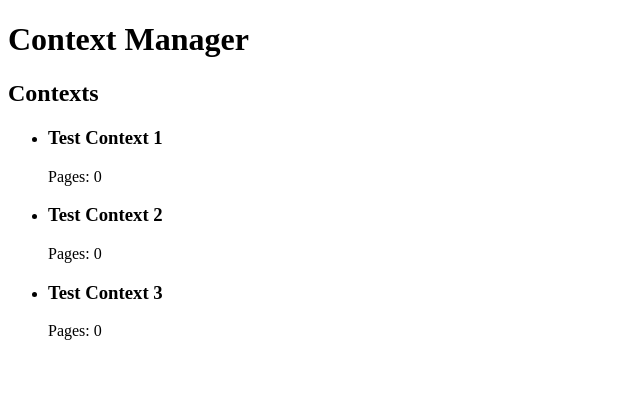
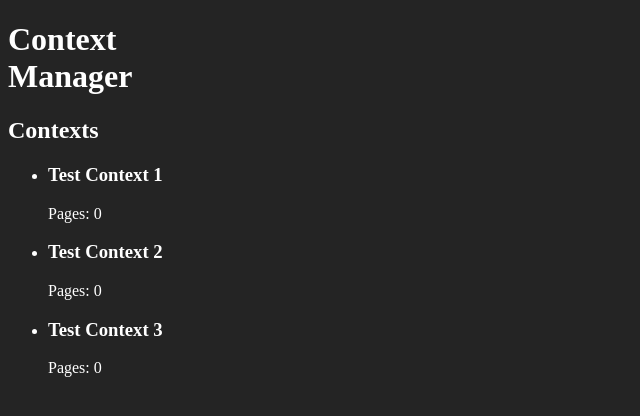
Before and after one commit to DawidSac24/ContentManager, a React (Vite) app: page / in a window 1280 px wide. Shown: the top 416 px of the page, without its empty margins (0-640 px from the left). Built offline with nearby package versions, Linux system fonts and the light colour scheme.

Commit message:
editing : index.css

```diff
--- a/src/client/styles/index.css
+++ b/src/client/styles/index.css
@@ -0,0 +1,7 @@
+:root {
+  width: 200px;
+  height: 300px;
+
+  color: white;
+  background-color: #242424;
+}
```
